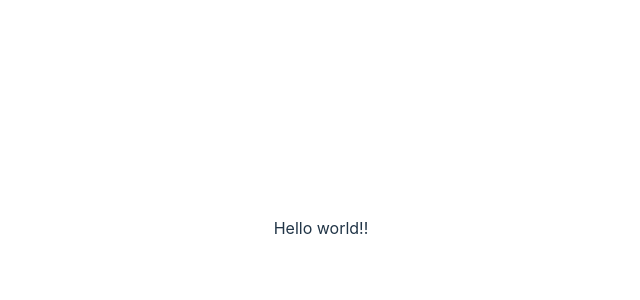
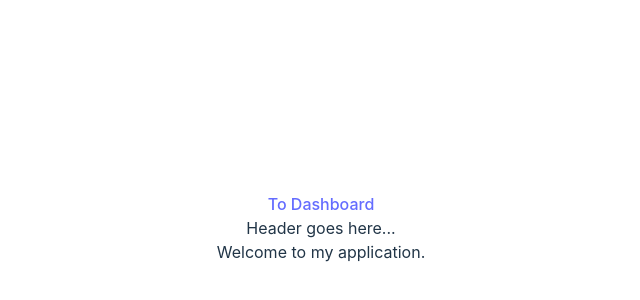
Before and after one commit to dentolize/dentolize-interview-frontend, a React (Vite) app: page / in a window 1280 px wide. Shown: the part 172-472 px from the top of the page, without its empty margins (319-959 px from the left). Built offline with nearby package versions, Linux system fonts and the light colour scheme.

Commit message:
configured routes . added pages dir . created 3 pages . added data dir . moved logic to data dir

```diff
--- a/package.json
+++ b/package.json
@@ -16,7 +16,8 @@
     "graphql": "^16.8.0",
     "json-graphql-server": "^2.3.2",
     "react": "^18.2.0",
-    "react-dom": "^18.2.0"
+    "react-dom": "^18.2.0",
+    "react-router-dom": "^6.15.0"
   },
   "devDependencies": {
     "@types/node": "^20.5.1",
--- a/src/App.tsx
+++ b/src/App.tsx
@@ -1,21 +1,25 @@
-import { gql, useQuery } from "@apollo/client";
+import { Routes, Route, Link, NavLink } from 'react-router-dom';
 
 import "./App.css";
+import { GETallCustomers } from "./api/data";
+import Home from './pages/Home';
+import Customers from './pages/Customers';
+import Customer from './pages/Customer';
 
 function App() {
-  const result = useQuery(gql`
-    query {
-      allCustomers {
-        id
-      }
-    }
-  `);
-
-  console.log(result);
 
   return (
-
-<div>Hello world!!</div>
+    <>
+    <nav>
+      <NavLink to={"/customers"}>To Dashboard</NavLink>
+    </nav>
+    <div>Header goes here...</div>
+    <Routes>
+      <Route path="/" element={<Home/>}/>
+      <Route path="/customers" element={<Customers/>}/>
+      <Route path="customers/:id" element={<Customer/>}/>
+    </Routes>
+    </>
 )
 }
 
--- /dev/null
+++ b/src/api/data.ts
@@ -0,0 +1,14 @@
+import { gql, useQuery } from "@apollo/client";
+
+
+export const GETallCustomers = () => useQuery(gql`
+query {
+    allCustomers {
+      id,
+      firstName,
+      lastName,
+      email,
+      phone
+    }
+  }
+  `);
--- a/src/main.tsx
+++ b/src/main.tsx
@@ -3,6 +3,7 @@ import ReactDOM from "react-dom/client";
 import { ApolloClient, ApolloProvider, InMemoryCache } from "@apollo/client";
 import App from "./App.tsx";
 import "./index.css";
+import { BrowserRouter } from "react-router-dom";
 
 const client = new ApolloClient({
   uri: import.meta.env.VITE_GRAPHQL_URI as string,
@@ -15,7 +16,9 @@ const root = ReactDOM.createRoot(rootEl!);
 root.render(
   <React.StrictMode>
     <ApolloProvider client={client}>
+    <BrowserRouter>
       <App />
+    </BrowserRouter>
     </ApolloProvider>
   </React.StrictMode>
 );
--- /dev/null
+++ b/src/pages/Customer.tsx
@@ -0,0 +1,8 @@
+
+function Home() {
+  return (
+    <div>Customer details</div>
+  )
+}
+
+export default Home
--- /dev/null
+++ b/src/pages/Customers.tsx
@@ -0,0 +1,8 @@
+
+function Home() {
+  return (
+    <div>Customersss</div>
+  )
+}
+
+export default Home
--- /dev/null
+++ b/src/pages/Home.tsx
@@ -0,0 +1,10 @@
+
+function Home() {
+  return (
+    <div>
+        Welcome to my application.
+    </div>
+  )
+}
+
+export default Home
```
Also changed, not shown: 1 other file (tests, documents, lock files or other folders).
